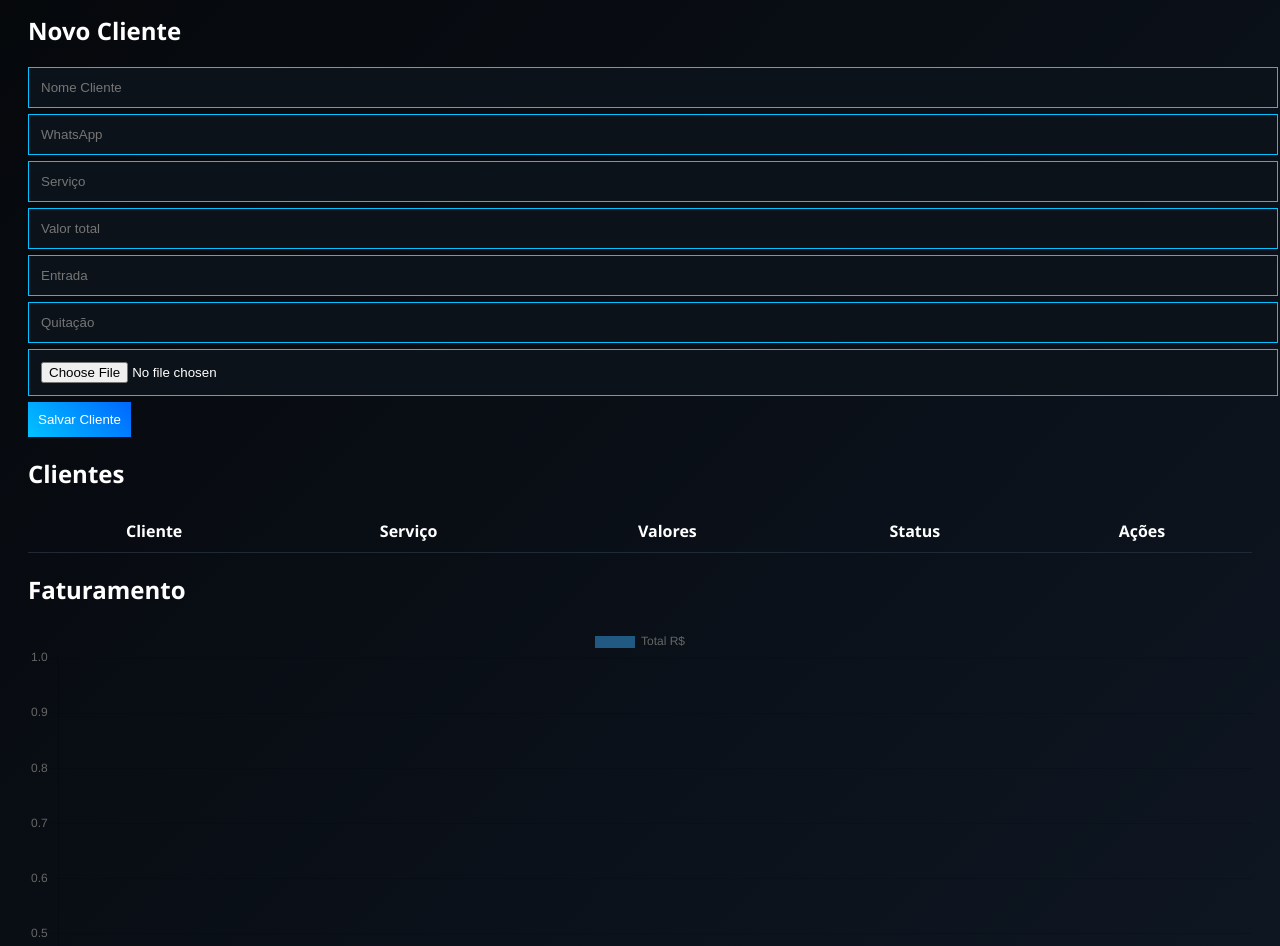
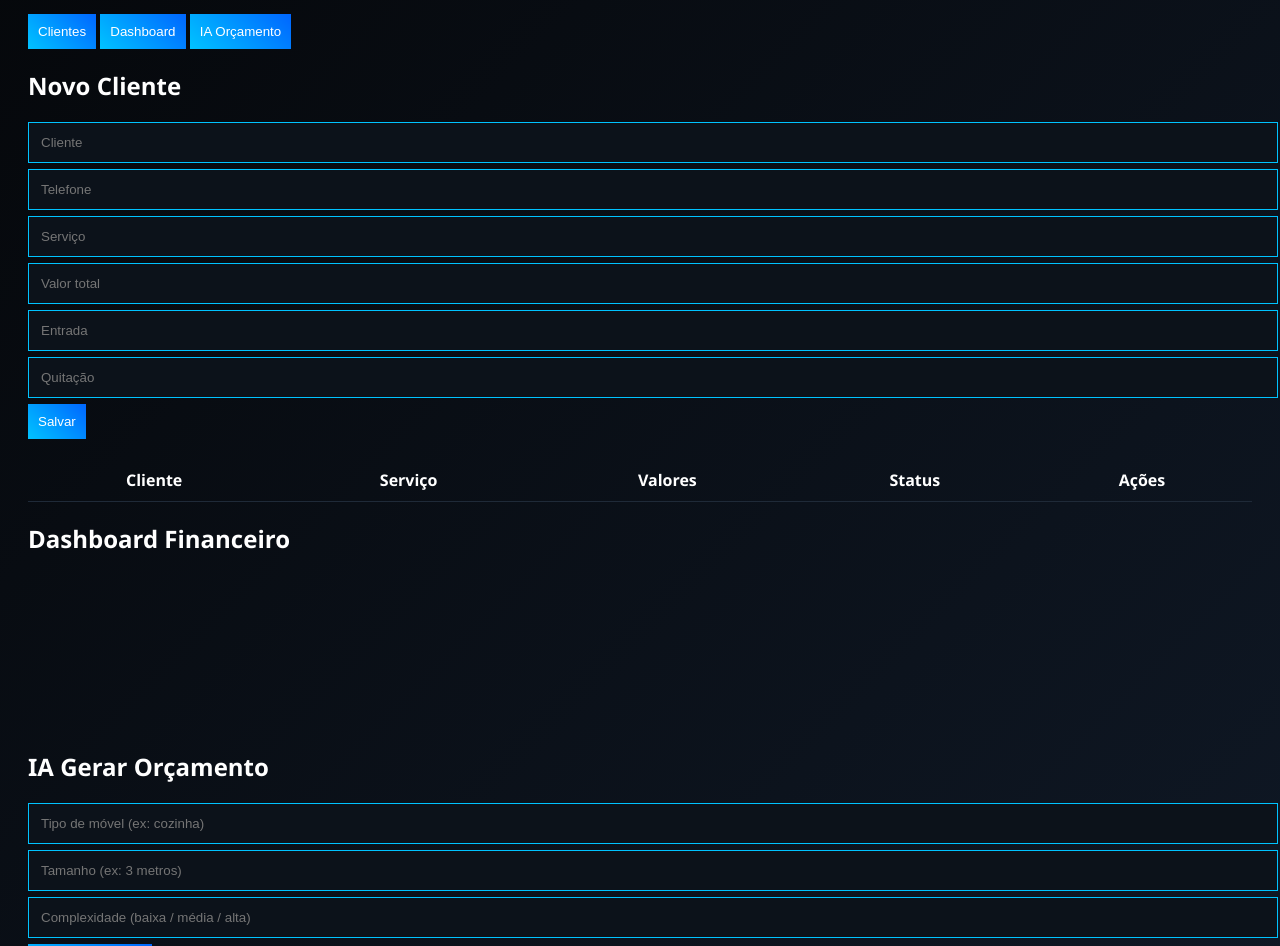
Before and after one commit to Adaurialves/AMP-GOLD-V12, a plain HTML site: page index.html in a window 1280 px wide. Shown: the part 124-1070 px from the top of the page. Drawn offline with nearby package versions, Linux system fonts and the light colour scheme.

Commit message:
Update index.html

```diff
--- a/index.html
+++ b/index.html
@@ -6,15 +6,13 @@
 <meta charset="UTF-8">
 <meta name="viewport" content="width=device-width, initial-scale=1.0">
 
-<title>AMP GOLD V8 ULTRA</title>
+<title>AMP GOLD V12 IA</title>
 
 <link rel="manifest" href="manifest.json">
-<link rel="icon" href="logo.png">
+<link rel="stylesheet" href="style.css">
 
 <script src="https://cdn.jsdelivr.net/npm/chart.js"></script>
 <script src="https://cdn.jsdelivr.net/npm/jspdf"></script>
-
-<link rel="stylesheet" href="style.css">
 
 </head>
 
@@ -24,41 +22,35 @@
 
 <img src="logo.png" class="logo">
 
-<h1>AMP GOLD V8 ULTRA</h1>
+<h1>AMP GOLD V12 IA</h1>
 
 </header>
 
+<nav>
 
-<section class="painel">
+<button onclick="abrir('clientes')">Clientes</button>
+<button onclick="abrir('dashboard')">Dashboard</button>
+<button onclick="abrir('ia')">IA Orçamento</button>
+
+</nav>
+
+<section id="clientes">
 
 <h2>Novo Cliente</h2>
 
-<input id="nome" placeholder="Nome Cliente">
-<input id="telefone" placeholder="WhatsApp">
-
+<input id="nome" placeholder="Cliente">
+<input id="telefone" placeholder="Telefone">
 <input id="servico" placeholder="Serviço">
 
-<input id="valorTotal" placeholder="Valor total">
-
+<input id="valor" placeholder="Valor total">
 <input id="entrada" placeholder="Entrada">
-
 <input id="quitacao" placeholder="Quitação">
 
-<input id="foto" type="file">
-
-<button onclick="salvar()">Salvar Cliente</button>
-
-</section>
-
-
-<section>
-
-<h2>Clientes</h2>
+<button onclick="salvarCliente()">Salvar</button>
 
 <table>
 
 <thead>
-
 <tr>
 <th>Cliente</th>
 <th>Serviço</th>
@@ -66,27 +58,39 @@
 <th>Status</th>
 <th>Ações</th>
 </tr>
-
 </thead>
 
-<tbody id="lista"></tbody>
+<tbody id="listaClientes"></tbody>
 
 </table>
 
 </section>
 
+<section id="dashboard">
 
-<section>
-
-<h2>Faturamento</h2>
+<h2>Dashboard Financeiro</h2>
 
 <canvas id="grafico"></canvas>
 
 </section>
 
+<section id="ia">
 
-<script src="script.js"></script>
+<h2>IA Gerar Orçamento</h2>
+
+<input id="tipoMovel" placeholder="Tipo de móvel (ex: cozinha)">
+<input id="tamanho" placeholder="Tamanho (ex: 3 metros)">
+<input id="complexidade" placeholder="Complexidade (baixa / média / alta)">
+
+<button onclick="gerarOrcamentoIA()">Gerar Orçamento</button>
+
+<div id="orcamentoIA"></div>
+
+</section>
+
+<script src="firebase.js"></script>
+<script src="ia.js"></script>
+<script src="app.js"></script>
 
 </body>
-
 </html>
```
